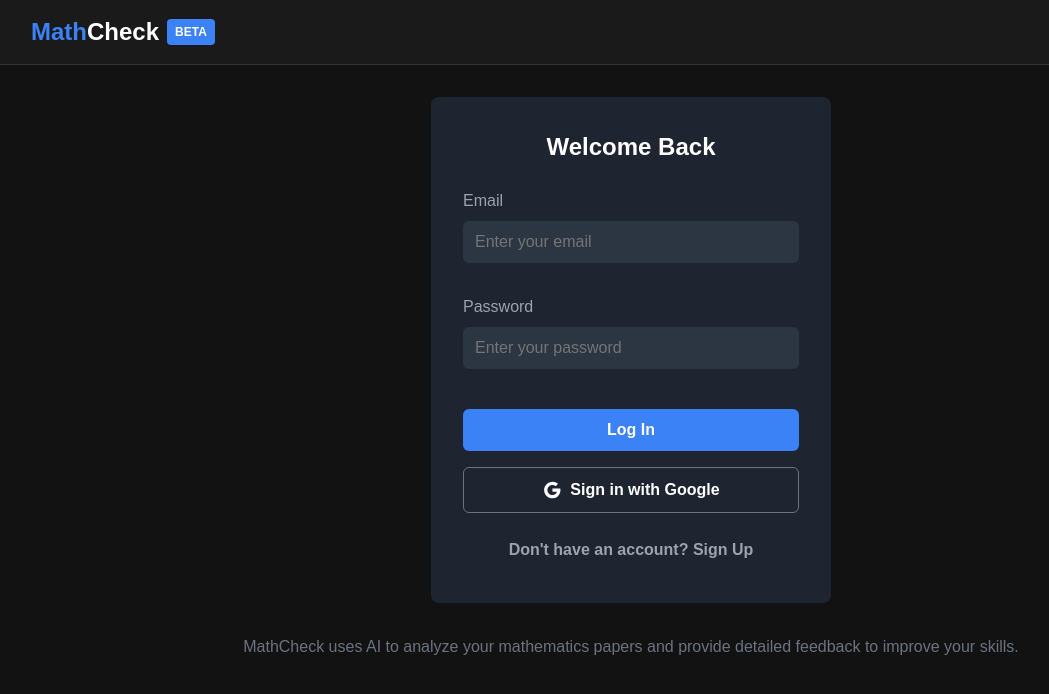
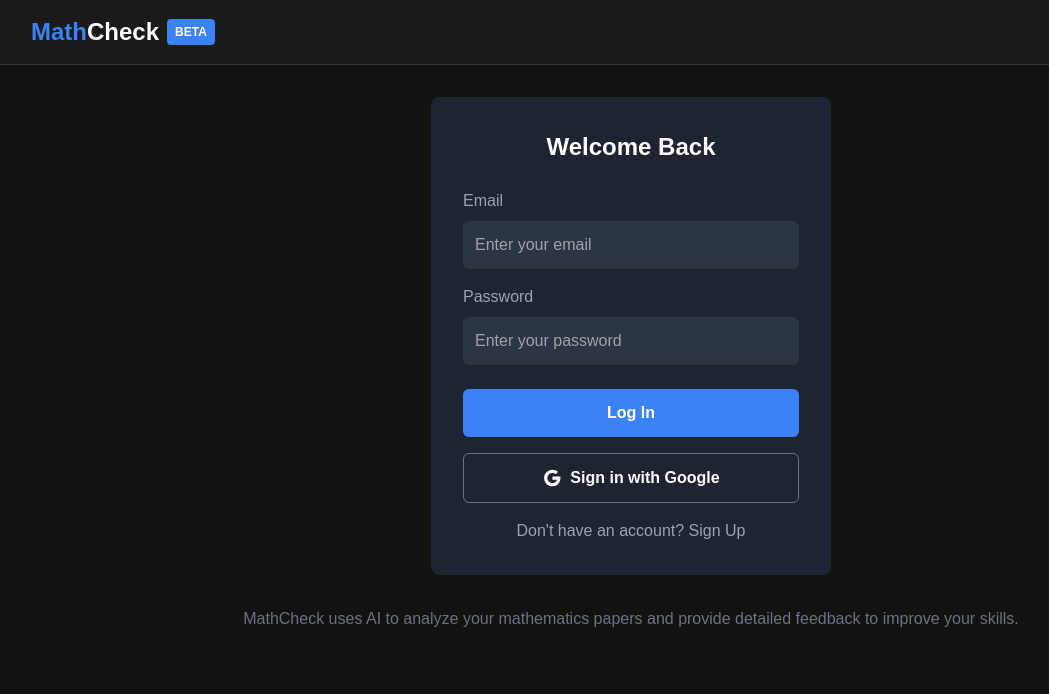
Before and after one commit to tomaszrymaszewski/PaperCheck, a Next.js app: page / in a window 1280 px wide. Shown: the top 694 px of the page, without its empty margins (9-1058 px from the left). Built offline with nearby package versions, Linux system fonts and the light colour scheme; no server answers.

Commit message:
Update globals.css

```diff
--- a/app/globals.css
+++ b/app/globals.css
@@ -1,79 +1,19 @@
-/* Reset CSS */
-*, *::before, *::after {
-  box-sizing: border-box;
-}
+@tailwind base;
+@tailwind components;
+@tailwind utilities;
 
-body, h1, h2, h3, h4, h5, h6, p, ol, ul {
-  margin: 0;
-  padding: 0;
-  font-weight: normal;
+:root {
+  --foreground-rgb: 255, 255, 255;
+  --background-start-rgb: 0, 0, 0;
+  --background-end-rgb: 0, 0, 0;
 }
 
 body {
-  font-family: -apple-system, BlinkMacSystemFont, 'Segoe UI', Roboto, 'Helvetica Neue', Arial, sans-serif;
-  line-height: 1.5;
-  color: white;
-  background-color: #121212;
-  min-height: 100vh;
+  color: rgb(var(--foreground-rgb));
+  background: linear-gradient(
+      to bottom,
+      transparent,
+      rgb(var(--background-end-rgb))
+    )
+    rgb(var(--background-start-rgb));
 }
-
-ol, ul {
-  list-style: none;
-}
-
-img {
-  max-width: 100%;
-  height: auto;
-}
-
-button, input, select, textarea {
-  font-family: inherit;
-  font-size: 100%;
-}
-
-a {
-  color: inherit;
-  text-decoration: none;
-}
-
-/* Animation keyframes */
-@keyframes spin {
-  0% { transform: rotate(0deg); }
-  100% { transform: rotate(360deg); }
-}
-
-/* Basic form styling */
-input, textarea, select {
-  width: 100%;
-  padding: 0.75rem;
-  background-color: #2c3542;
-  color: white;
-  border: none;
-  border-radius: 0.375rem;
-  margin-bottom: 1rem;
-}
-
-button {
-  cursor: pointer;
-  padding: 0.75rem 1rem;
-  border: none;
-  border-radius: 0.375rem;
-  font-weight: 600;
-}
-
-/* Basic colors */
-.text-blue {
-  color: #3b82f6;
-}
-
-.bg-blue {
-  background-color: #3b82f6;
-}
-
-.text-white {
-  color: white;
-}
-
-.bg-dark {
-  background-color: #1a1a1a;
-}
```
